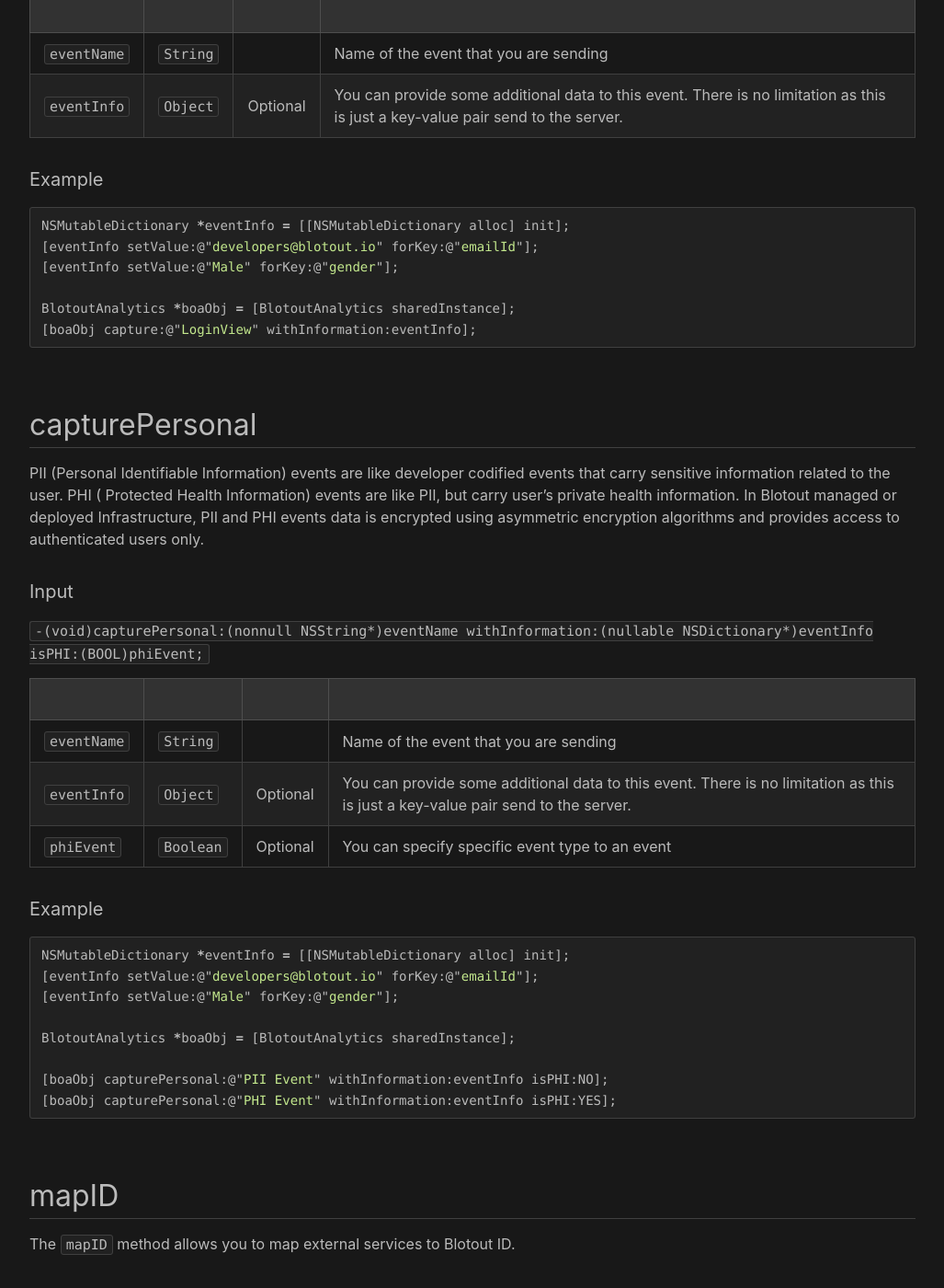
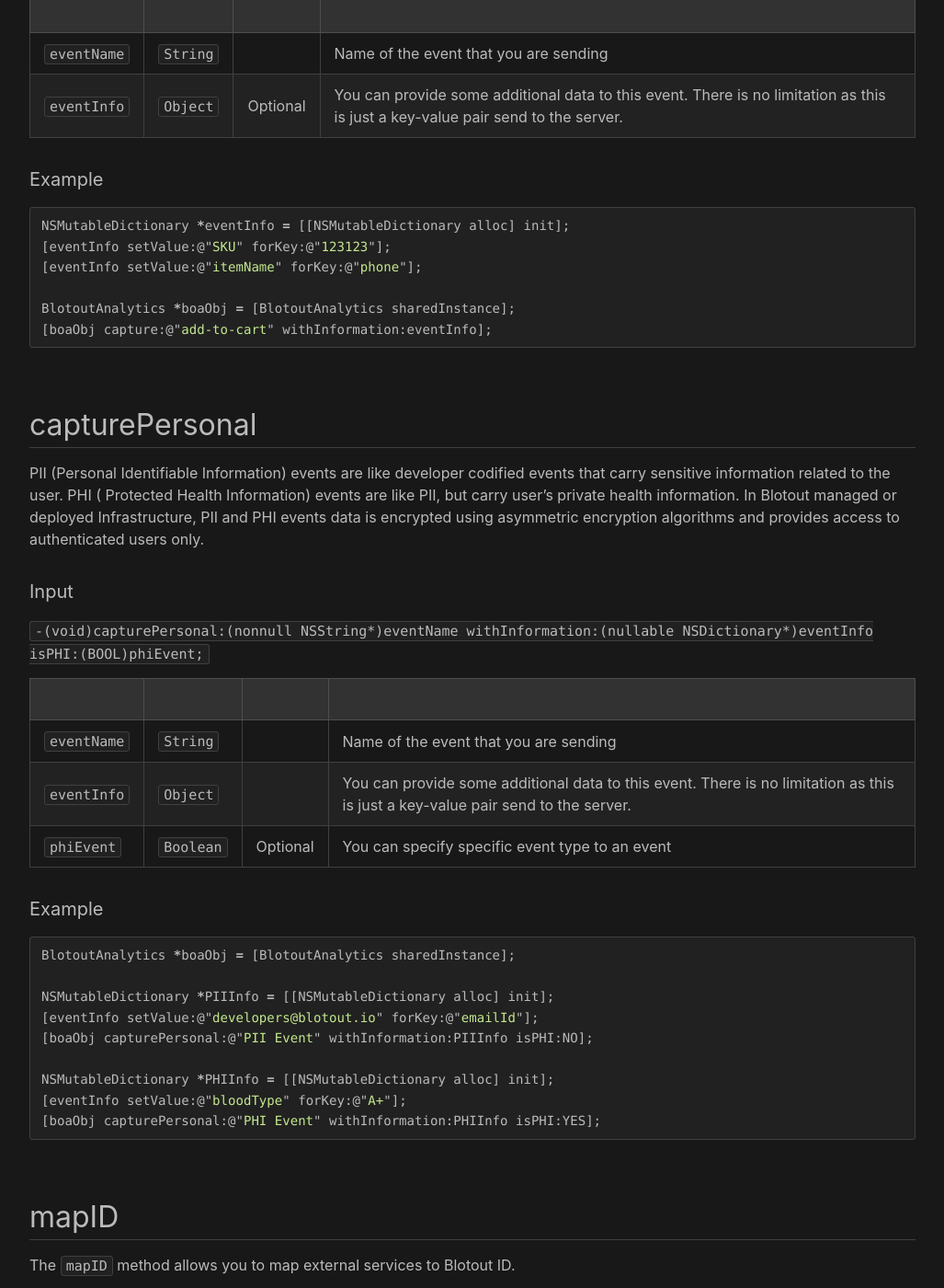
Before and after one commit to blotoutio/sdk-ios, a Jekyll site: the page built from docs/api.md, in a window 1280 px wide and 1400 px high, scrolled down 1203 px. Shown: the whole window at 92% size, without its empty margins (126-1153 px from the left). Built offline with Jekyll 4.4.1, drawn with Linux system fonts in a browser that asks for light colours; our own code applies the rules of GitHub Pages for plain Markdown files; some of the changed text lies outside the part shown.

Commit message:
Personal event data should not be empty

````diff
--- a/docs/api.md
+++ b/docs/api.md
@@ -36,11 +36,11 @@ The `capture` method is used to record developer events. This allows you to send
 #### Example
 ```js
 NSMutableDictionary *eventInfo = [[NSMutableDictionary alloc] init];
-[eventInfo setValue:@"developers@blotout.io" forKey:@"emailId"];
-[eventInfo setValue:@"Male" forKey:@"gender"];
+[eventInfo setValue:@"SKU" forKey:@"123123"];
+[eventInfo setValue:@"itemName" forKey:@"phone"];
 
 BlotoutAnalytics *boaObj = [BlotoutAnalytics sharedInstance];
-[boaObj capture:@"LoginView" withInformation:eventInfo];
+[boaObj capture:@"add-to-cart" withInformation:eventInfo];
 ```
 
 ## capturePersonal
@@ -54,20 +54,21 @@ In Blotout managed or deployed Infrastructure, PII and PHI events data is encryp
 |||||
 |---|---|---|---|
 | `eventName` | `String` |  | Name of the event that you are sending |
-| `eventInfo` | `Object` | Optional | You can provide some additional data to this event. There is no limitation as this is just a key-value pair send to the server. |
+| `eventInfo` | `Object` | | You can provide some additional data to this event. There is no limitation as this is just a key-value pair send to the server. |
 | `phiEvent` | `Boolean` | Optional | You can specify specific event type to an event|
 
 
 #### Example
 ```js
-NSMutableDictionary *eventInfo = [[NSMutableDictionary alloc] init];
-[eventInfo setValue:@"developers@blotout.io" forKey:@"emailId"];
-[eventInfo setValue:@"Male" forKey:@"gender"];
-
 BlotoutAnalytics *boaObj = [BlotoutAnalytics sharedInstance];
 
-[boaObj capturePersonal:@"PII Event" withInformation:eventInfo isPHI:NO];
-[boaObj capturePersonal:@"PHI Event" withInformation:eventInfo isPHI:YES];
+NSMutableDictionary *PIIInfo = [[NSMutableDictionary alloc] init];
+[eventInfo setValue:@"developers@blotout.io" forKey:@"emailId"];
+[boaObj capturePersonal:@"PII Event" withInformation:PIIInfo isPHI:NO];
+
+NSMutableDictionary *PHIInfo = [[NSMutableDictionary alloc] init];
+[eventInfo setValue:@"bloodType" forKey:@"A+"];
+[boaObj capturePersonal:@"PHI Event" withInformation:PHIInfo isPHI:YES];
 ```
 
 
@@ -93,7 +94,6 @@ BlotoutAnalytics *boaObj = [BlotoutAnalytics sharedInstance];
 
 [boaObj mapID:@"92j2jr230r-232j9j2342j3-jiji" forProvider:@"hubspot" withInformation:NULL];
 [boaObj mapID:@"92j2jr230r-232j9j2342j3-jiji" forProvider:@"hubspot" withInformation:eventInfo];
-
 ```
 
 ## getUserId
````
Also changed, not shown: other parts of docs/api.md (+9 -0 lines), 2 other files.
